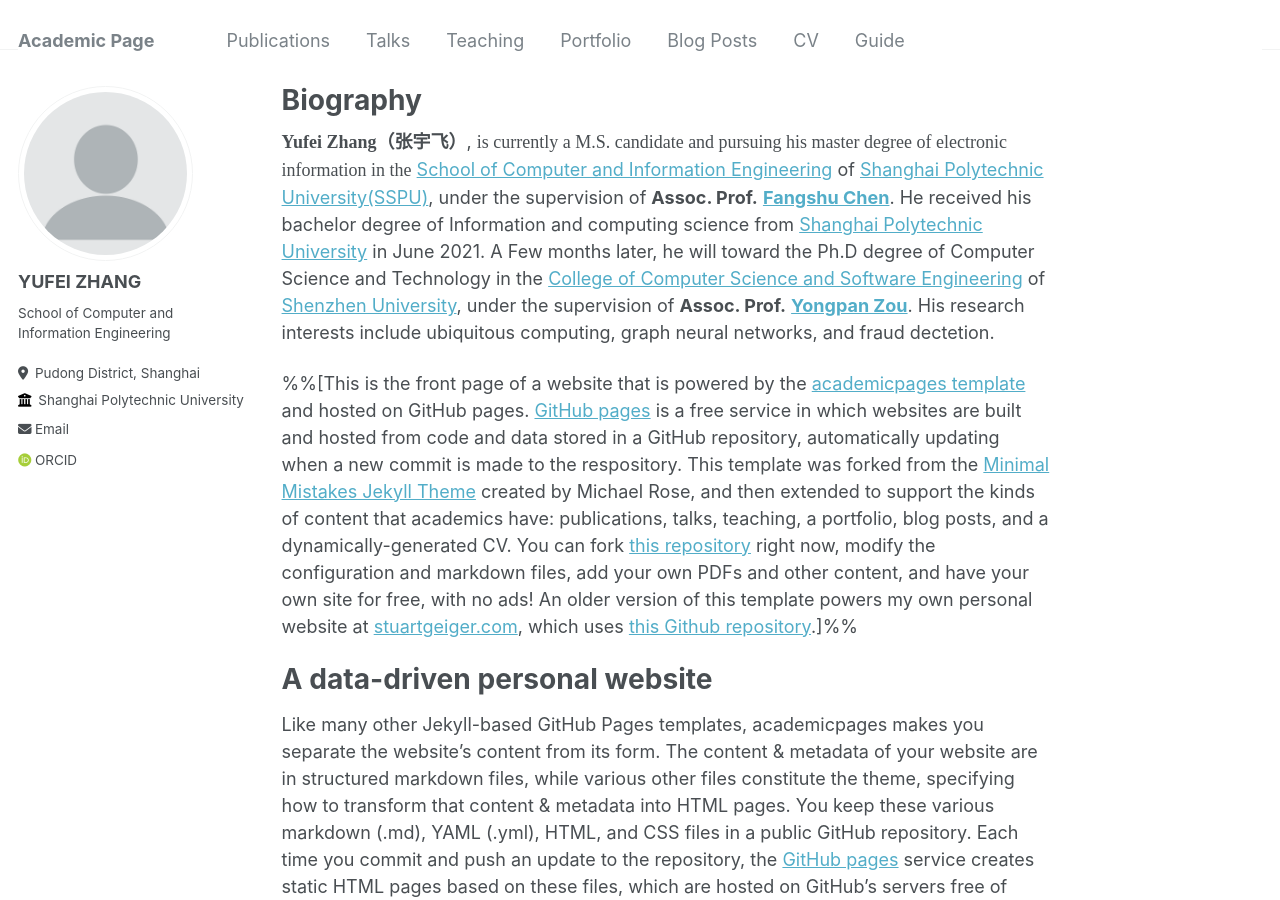
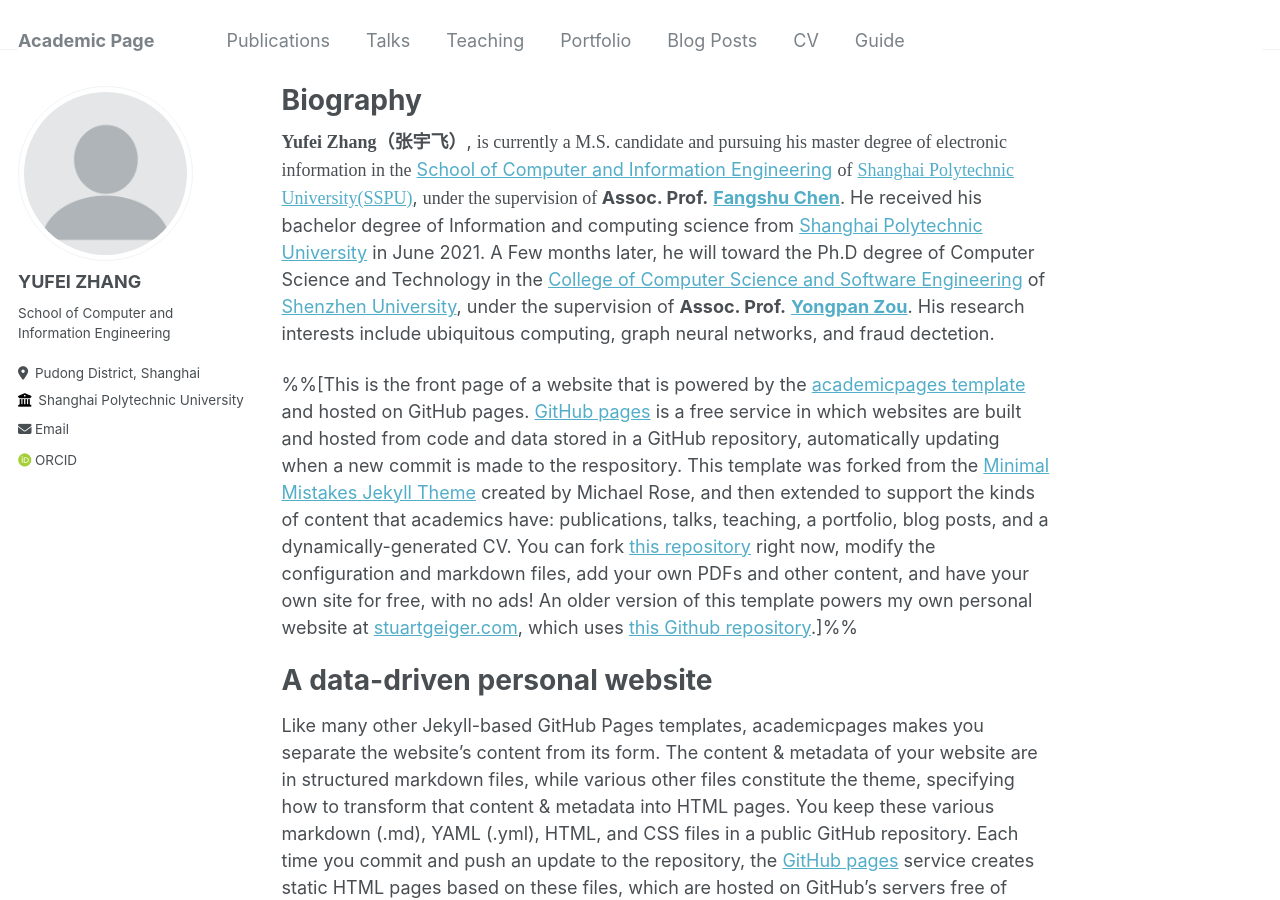
Before and after one commit to yfyaya/yfyaya.github.io, a Jekyll site: the page built from _pages/about.md, in a window 1280 px wide and 900 px high. Built offline with Jekyll 4.4.1, drawn with Linux system fonts in a browser that asks for light colours; some web fonts are replaced.

Commit message:
Update about.md

```diff
--- a/_pages/about.md
+++ b/_pages/about.md
@@ -7,7 +7,7 @@ redirect_from:
   - /about.html
 ---
 
-**<font face='Times New Roman'>Yufei Zhang（<font face='行揩'>张宇飞</font>）</font>**, <font face='Times New Roman'>is currently a M.S. candidate and pursuing his master degree of electronic information in the</font> [School of Computer and Information Engineering](http://2016.itxx.sspu.edu.cn/) of [Shanghai Polytechnic University(SSPU)](https://www.sspu.edu.cn/), under the supervision of **Assoc. Prof.** [**Fangshu Chen**](https://sspu.h5yunban.cn/sspu-system/index.html?page=rcpy). He received his bachelor degree of Information and computing science from [Shanghai Polytechnic University](https://www.sspu.edu.cn/) in June 2021. A Few months later, he will toward the Ph.D degree of Computer Science and Technology in the [College of Computer Science and Software Engineering](https://csse.szu.edu.cn/) of [Shenzhen University](https://szu.edu.cn/), under the supervision of **Assoc. Prof.** [**Yongpan Zou**](https://yongpanzou.github.io/). His research interests include ubiquitous computing, graph neural networks, and fraud dectetion.
+**<font face='Times New Roman'>Yufei Zhang（<font face='行揩'>张宇飞</font>）</font>**, <font face='Times New Roman'>is currently a M.S. candidate and pursuing his master degree of electronic information in the</font> [School of Computer and Information Engineering](http://2016.itxx.sspu.edu.cn/) <font face='Times New Roman'>of</font> [<font face='Times New Roman'>Shanghai Polytechnic University(SSPU)</font>](https://www.sspu.edu.cn/), <font face='Times New Roman'>under the supervision of </font> **Assoc. Prof.** [**Fangshu Chen**](https://sspu.h5yunban.cn/sspu-system/index.html?page=rcpy). He received his bachelor degree of Information and computing science from [Shanghai Polytechnic University](https://www.sspu.edu.cn/) in June 2021. A Few months later, he will toward the Ph.D degree of Computer Science and Technology in the [College of Computer Science and Software Engineering](https://csse.szu.edu.cn/) of [Shenzhen University](https://szu.edu.cn/), under the supervision of **Assoc. Prof.** [**Yongpan Zou**](https://yongpanzou.github.io/). His research interests include ubiquitous computing, graph neural networks, and fraud dectetion.
 
 %%[This is the front page of a website that is powered by the [academicpages template](https://github.com/academicpages/academicpages.github.io) and hosted on GitHub pages. [GitHub pages](https://pages.github.com) is a free service in which websites are built and hosted from code and data stored in a GitHub repository, automatically updating when a new commit is made to the respository. This template was forked from the [Minimal Mistakes Jekyll Theme](https://mmistakes.github.io/minimal-mistakes/) created by Michael Rose, and then extended to support the kinds of content that academics have: publications, talks, teaching, a portfolio, blog posts, and a dynamically-generated CV. You can fork [this repository](https://github.com/academicpages/academicpages.github.io) right now, modify the configuration and markdown files, add your own PDFs and other content, and have your own site for free, with no ads! An older version of this template powers my own personal website at [stuartgeiger.com](http://stuartgeiger.com), which uses [this Github repository](https://github.com/staeiou/staeiou.github.io).]%%
 
```
